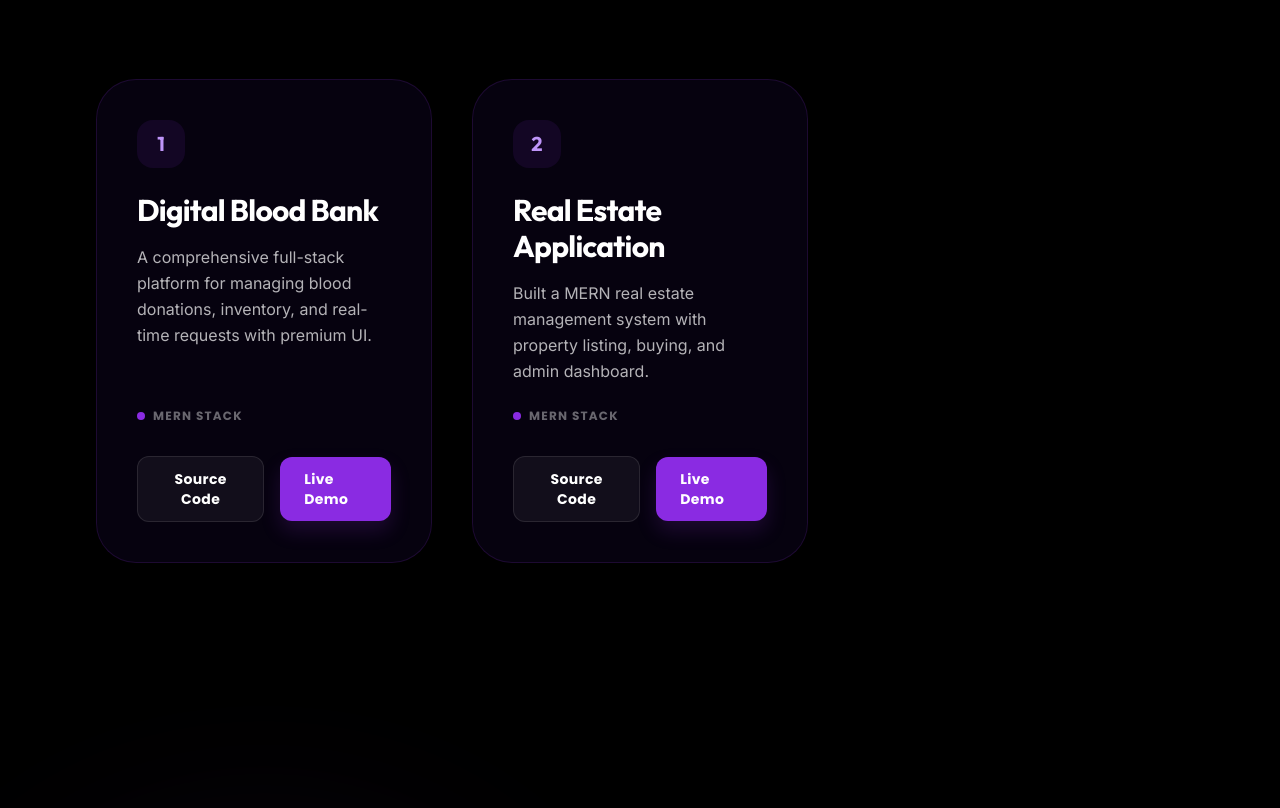
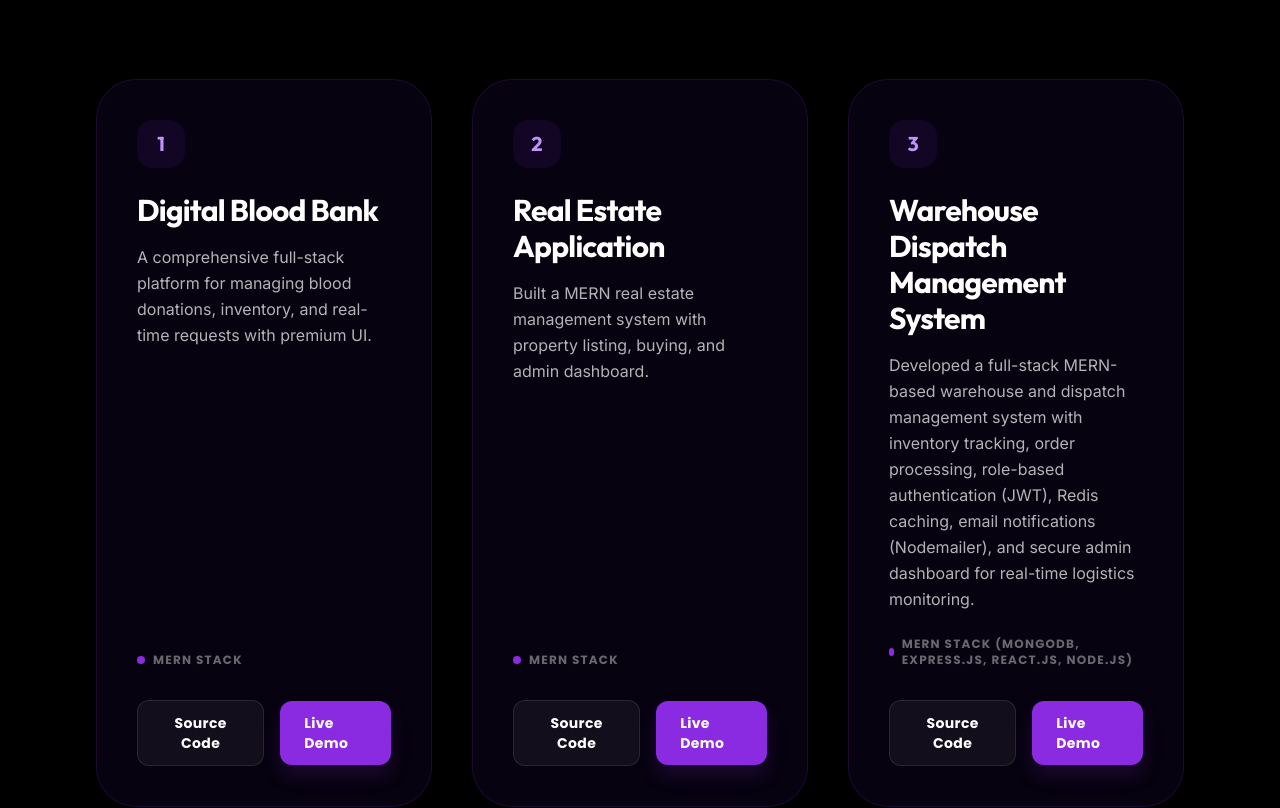
Before and after one commit to kartikeya18-srivastava/Portfolio, a React (Vite) app: page / in a window 1280 px wide. Shown: the part 3580-4388 px from the top of the page. Built offline with nearby package versions, Linux system fonts and the light colour scheme; no server answers.

Commit message:
added warehosuing project deploy

```diff
--- a/src/pages/Projects.jsx
+++ b/src/pages/Projects.jsx
@@ -17,6 +17,14 @@ const fallbackProjects = [
     html_url: 'https://github.com/kartikeya18-srivastava',
     homepage: 'https://quirexhousing.netlify.app/'
   },
+  {
+  id: 'fb-3',
+  name: 'Warehouse Dispatch Management System',
+  description: 'Developed a full-stack MERN-based warehouse and dispatch management system with inventory tracking, order processing, role-based authentication (JWT), Redis caching, email notifications (Nodemailer), and secure admin dashboard for real-time logistics monitoring.',
+  language: 'MERN Stack (MongoDB, Express.js, React.js, Node.js)',
+  html_url: 'https://github.com/kartikeya18-srivastava',
+  homepage: 'https://warehousing-dispatch.netlify.app/'
+},
 ];
 
 const Projects = () => {
```
